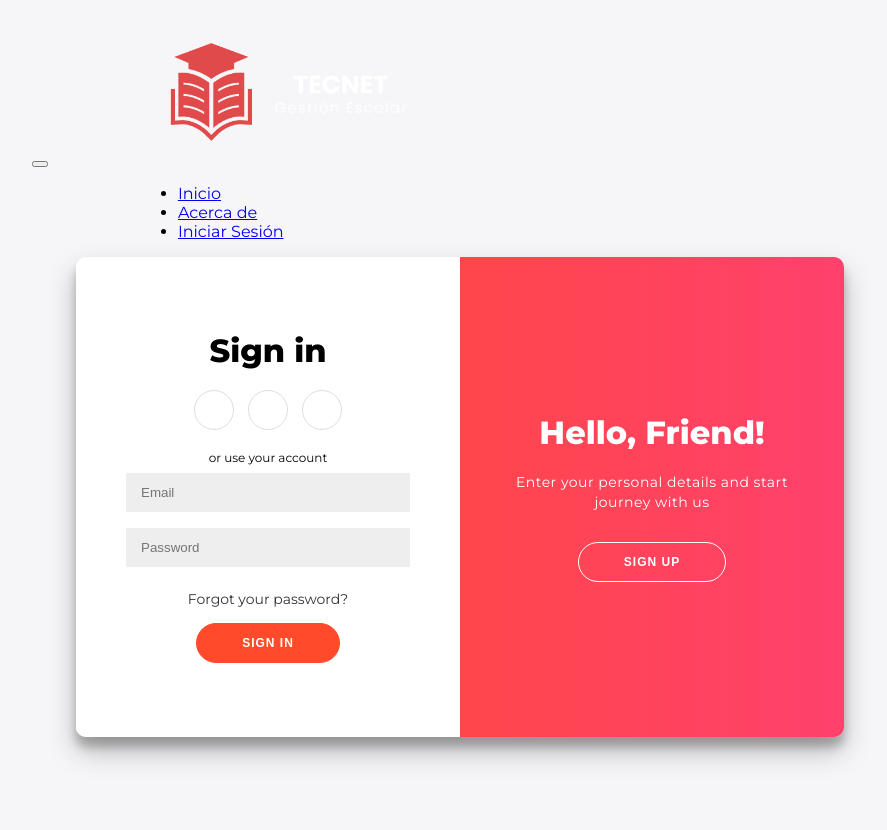
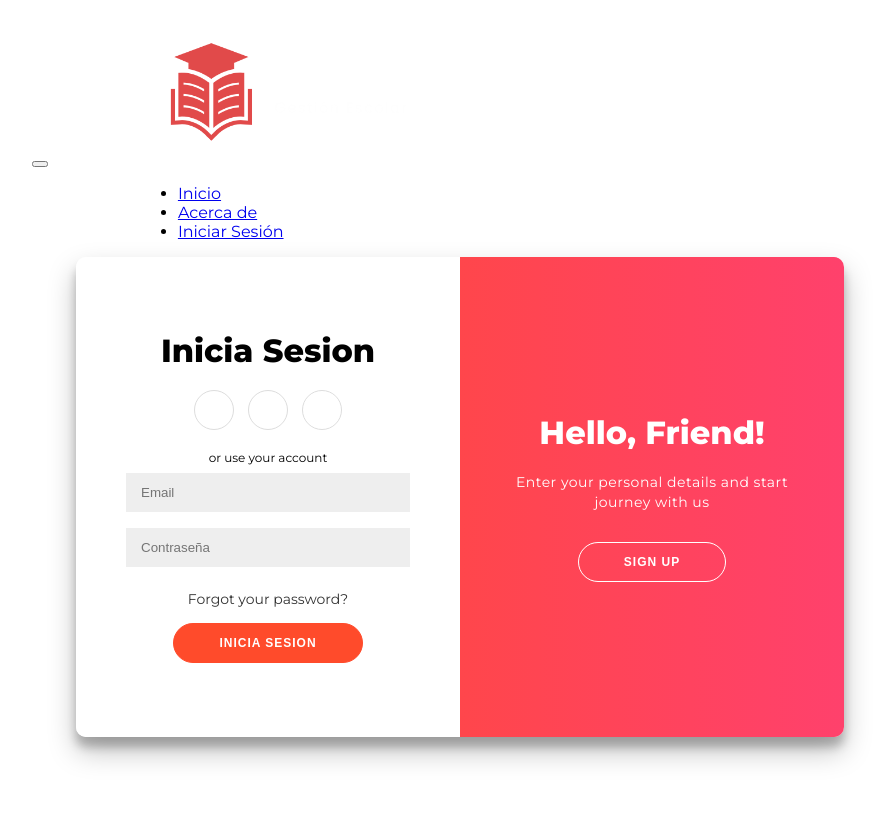
Before and after one commit to AlvaroGonzalezz/Tecnet, a PHP site: page /pages/login.php in a window 1280 px wide. Shown: the whole page, without its empty margins (180-1067 px from the left). Run offline with PHP 8.4, Linux system fonts and the light colour scheme.

Commit message:
Se actualizo el login

```diff
--- a/pages/login.php
+++ b/pages/login.php
@@ -16,7 +16,7 @@
 	box-sizing: border-box;
 }
         body {
-	background: #f6f5f7;
+	background: #ffffff;
 	display: flex;
 	justify-content: center;
 	align-items: center;
@@ -59,7 +59,7 @@
             </div>
             <div class="form-container sign-in-container">
                 <form action="#">
-                    <h1>Sign in</h1>
+                    <h1>Inicia Sesion</h1>
                     <div class="social-container">
                         <a href="#" class="social"><i class="fab fa-facebook-f"></i></a>
                         <a href="#" class="social"><i class="fab fa-google-plus-g"></i></a>
@@ -67,9 +67,9 @@
                     </div>
                     <span>or use your account</span>
                     <input type="email" placeholder="Email" />
-                    <input type="password" placeholder="Password" />
+                    <input type="password" placeholder="Contraseña" />
                     <a href="#">Forgot your password?</a>
-                    <button>Sign In</button>
+                    <button>Inicia Sesion</button>
                 </form>
             </div>
             <div class="overlay-container">
```
